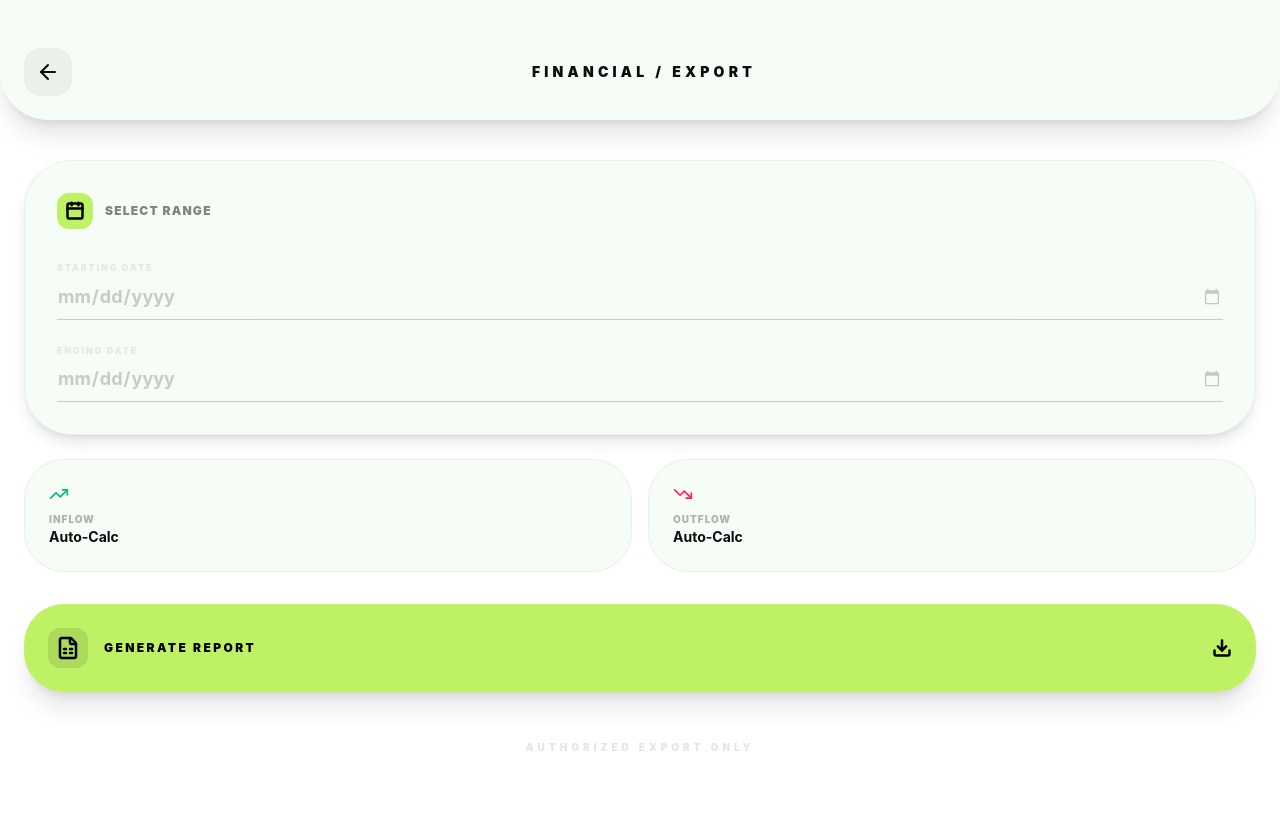
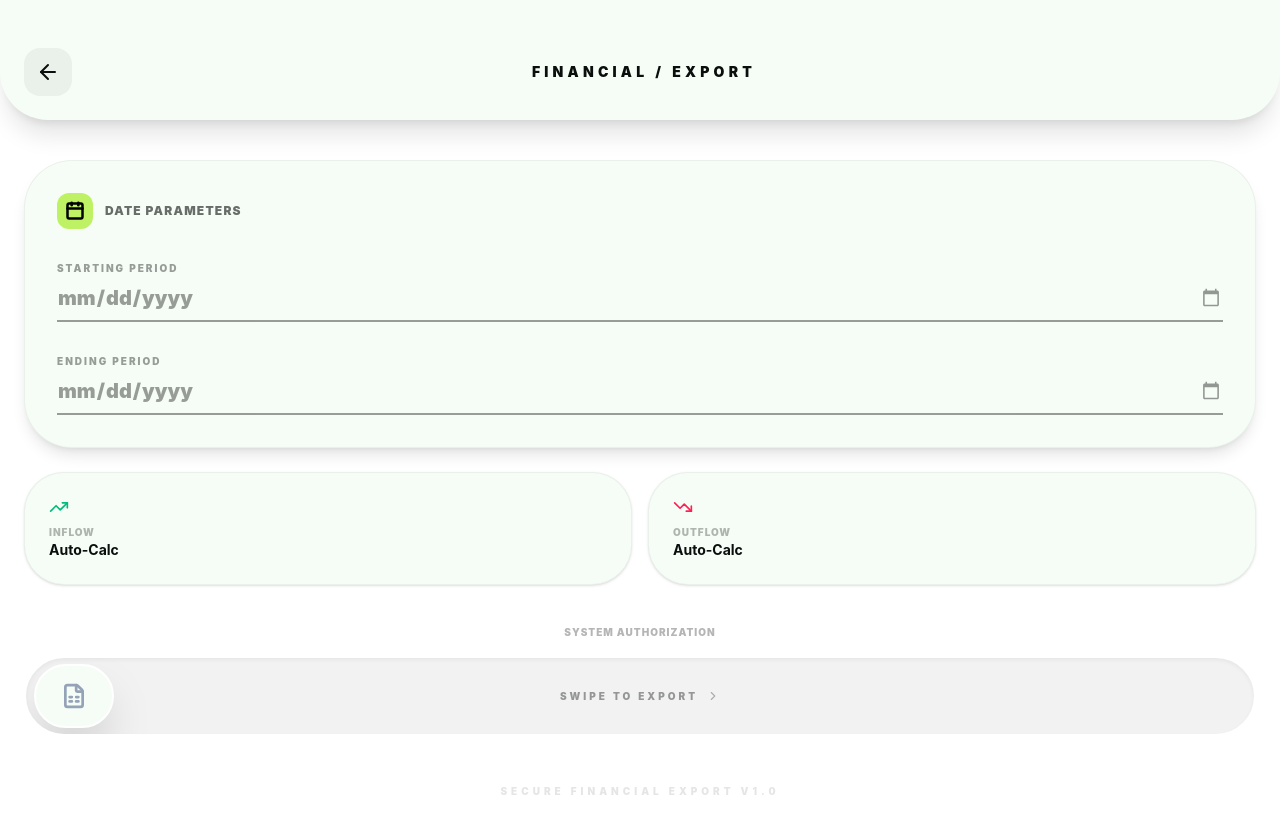
Before and after one commit to Rishi00009/money-app-fro, a React (Vite) app: page /reports in a window 1280 px wide. Shown: the top 834 px of the page. Before the commit the page ends 803 px from the top, so only its background shows below. Built offline with nearby package versions, Linux system fonts and the light colour scheme.

Commit message:
profile page pill change

```diff
--- a/src/pages/Profile.jsx
+++ b/src/pages/Profile.jsx
@@ -27,14 +27,15 @@ const Profile = () => {
     banks: []
   });
 
-  // --- Animation & Swipe Logic ---
+  // --- Theme-Linked Animation Logic ---
   const x = useMotionValue(0);
-  // Text fades as you swipe
   const opacity = useTransform(x, [0, 150], [1, 0]);
-  // Icon turns red as it nears the logout threshold
-  const iconColor = useTransform(x, [0, 180], ["#94a3b8", "#ef4444"]);
-  // Background fill follows the handle
-  const bgWidth = useTransform(x, [0, 220], ["0%", "100%"]);
+
+  // Color transition: Moss Green (#41644A) -> Sunset Orange (#E9833D)
+  const iconColor = useTransform(x, [0, 180], ["#41644A", "#E9833D"]);
+
+  // Swipe fill width based on handle position
+  const bgWidth = useTransform(x, [0, 220], ["0px", "260px"]);
 
   useEffect(() => {
     const fetchProfile = async () => {
@@ -89,7 +90,7 @@ const Profile = () => {
       haptic.success();
     } catch (err) {
       haptic.error();
-      alert("Sync Failed: Check connection or file size");
+      alert("Sync Failed: System error or connection lost.");
     } finally {
       setSaving(false);
     }
@@ -123,8 +124,8 @@ const Profile = () => {
   return (
     <div className="min-h-screen pb-32 transition-colors duration-500" style={{ backgroundColor: 'var(--bg-primary)' }}>
 
-      {/* 1. Header */}
-      <header className="p-6 pt-12 flex justify-between items-center border-b border-black/5 shadow-sm" style={{ backgroundColor: 'var(--bg-secondary)', borderRadius: '0 0 3rem 3rem' }}>
+      {/* 1. HEADER */}
+      <header className="p-6 pt-12 flex justify-between items-center border-b border-black/5" style={{ backgroundColor: 'var(--bg-secondary)', borderRadius: '0 0 3rem 3rem' }}>
         <button onClick={() => { haptic.light(); navigate('/home'); }} className="p-3 rounded-2xl bg-black/5 active:scale-90 transition-transform">
           <ArrowLeft size={24} style={{ color: 'var(--text-main)' }} />
         </button>
@@ -139,7 +140,7 @@ const Profile = () => {
         </button>
       </header>
 
-      {/* 2. Avatar Profile Section */}
+      {/* 2. AVATAR SECTION */}
       <div className="flex flex-col items-center mt-10 mb-12">
         <div className="relative">
           <div className="w-32 h-32 rounded-[3rem] border-2 flex items-center justify-center overflow-hidden shadow-2xl" style={{ backgroundColor: 'var(--bg-secondary)', borderColor: 'var(--brand-color)' }}>
@@ -161,12 +162,12 @@ const Profile = () => {
       </div>
 
       <section className="px-8 space-y-8">
-        {/* Identity Fields */}
+        {/* Identity Inputs */}
         {[
           { label: 'Legal Identity', icon: <User size={18} />, key: 'name' },
           { label: 'Handle / Alias', icon: <Mail size={18} />, key: 'username' }
         ].map((field) => (
-          <div key={field.key} className="border-b-2 pb-3 transition-colors" style={{ borderColor: 'var(--text-main)', opacity: 0.8 }}>
+          <div key={field.key} className="border-b-2 pb-3 transition-colors" style={{ borderColor: 'var(--text-main)', opacity: 0.6 }}>
             <label className="text-[9px] uppercase font-black tracking-widest block mb-2 opacity-40" style={{ color: 'var(--text-main)' }}>{field.label}</label>
             <div className="flex items-center gap-4">
               <span style={{ color: 'var(--brand-color)' }}>{field.icon}</span>
@@ -180,26 +181,7 @@ const Profile = () => {
           </div>
         ))}
 
-        {/* Password Reset */}
-        <div className="border-b-2 pb-3 transition-colors" style={{ borderColor: 'var(--text-main)', opacity: 0.8 }}>
-          <label className="text-[9px] uppercase font-black tracking-widest block mb-2 opacity-40" style={{ color: 'var(--text-main)' }}>Reset Security Key</label>
-          <div className="flex items-center gap-4">
-            <Lock size={18} style={{ color: 'var(--brand-color)' }} />
-            <input
-              type={showPassword ? "text" : "password"}
-              placeholder="••••••••"
-              className="bg-transparent outline-none w-full font-bold text-lg"
-              style={{ color: 'var(--text-main)' }}
-              value={userData.password}
-              onChange={(e) => setUserData({...userData, password: e.target.value})}
-            />
-            <button onClick={() => { haptic.light(); setShowPassword(!showPassword); }} className="opacity-30" style={{ color: 'var(--text-main)' }}>
-              {showPassword ? <EyeOff size={18} /> : <Eye size={18} />}
-            </button>
-          </div>
-        </div>
-
-        {/* Global Banks */}
+        {/* Account Management */}
         <div className="space-y-4 pt-4">
           <label className="text-[9px] uppercase font-black tracking-widest block opacity-40" style={{ color: 'var(--text-main)' }}>Linked Global Accounts</label>
           <div className="relative flex items-center">
@@ -243,13 +225,13 @@ const Profile = () => {
           </div>
         </div>
 
-        {/* --- 3. SWIPE TO LOGOUT --- */}
+        {/* --- 3. PILL SWIPE TO LOGOUT --- */}
         <div className="pt-12">
           <label className="text-[9px] uppercase font-black tracking-widest block mb-4 text-center opacity-30" style={{ color: 'var(--text-main)' }}>System Security</label>
 
           <div className="relative w-full h-20 rounded-[2.5rem] flex items-center p-2 overflow-hidden border-2 shadow-inner" style={{ backgroundColor: 'var(--bg-secondary)', borderColor: 'var(--bg-primary)' }}>
 
-            {/* Background Hint Text */}
+            {/* Hint Text */}
             <motion.div
               style={{ opacity }}
               className="absolute inset-0 flex items-center justify-center pointer-events-none"
@@ -259,13 +241,13 @@ const Profile = () => {
               </span>
             </motion.div>
 
-            {/* Swipe Progress Fill */}
+            {/* Sunset Orange Swipe Fill */}
             <motion.div
                className="absolute left-0 top-0 bottom-0 pointer-events-none"
-               style={{ width: bgWidth, backgroundColor: 'rgba(239, 68, 68, 0.05)' }}
+               style={{ width: bgWidth, backgroundColor: 'rgba(233, 131, 61, 0.1)' }}
             />
 
-            {/* Pill-Shaped Logout Handle */}
+            {/* PILL HANDLE */}
             <motion.div
               drag="x"
               dragConstraints={{ left: 0, right: 220 }}
@@ -279,7 +261,7 @@ const Profile = () => {
                   x.set(0);
                 }
               }}
-              className="z-10 w-20 h-16 shadow-2xl flex items-center justify-center cursor-grab active:cursor-grabbing border-2"
+              className="z-10 w-24 h-16 shadow-2xl flex items-center justify-center cursor-grab active:cursor-grabbing border-2"
               style={{
                 borderRadius: '2rem',
                 backgroundColor: 'var(--bg-secondary)',
--- a/src/pages/Reports.jsx
+++ b/src/pages/Reports.jsx
@@ -1,45 +1,72 @@
 import React, { useState } from 'react';
 import { useNavigate } from 'react-router-dom';
+import { motion, useMotionValue, useTransform, AnimatePresence } from 'framer-motion';
 import {
   ArrowLeft,
   Calendar,
   Download,
   FileSpreadsheet,
   TrendingUp,
-  TrendingDown
+  TrendingDown,
+  Check,
+  ChevronRight
 } from 'lucide-react';
+import { haptic } from '../utils/haptics';
 
 const Reports = () => {
   const navigate = useNavigate();
   const [dateRange, setDateRange] = useState({ from: '', to: '' });
   const [loading, setLoading] = useState(false);
+  const [isDownloaded, setIsDownloaded] = useState(false);
+
+  // --- Swipe Logic ---
+  const x = useMotionValue(0);
+  const opacity = useTransform(x, [0, 100], [1, 0]);
+  // Color transitions from Gray to Brand color as user swipes
+  const swipeBg = useTransform(x, [0, 200], ["rgba(0,0,0,0.05)", "var(--brand-color)"]);
+  const iconColor = useTransform(x, [0, 200], ["#94a3b8", "#000000"]);
 
   const handleDownload = async () => {
     if (!dateRange.from || !dateRange.to) {
+      haptic.error();
       alert("Please select a valid date range");
+      x.set(0); // Snap back
       return;
     }
+
     setLoading(true);
+    haptic.medium();
+
     try {
       const token = localStorage.getItem('token');
       const downloadUrl = `https://money-app-back.onrender.com/api/transactions/download?from=${dateRange.from}&to=${dateRange.to}&token=${token}`;
+
       window.open(downloadUrl, '_blank');
-      setLoading(false);
+
+      setIsDownloaded(true);
+      haptic.success();
+
+      // Reset after 3 seconds
+      setTimeout(() => {
+        setIsDownloaded(false);
+        setLoading(false);
+        x.set(0);
+      }, 3000);
+
     } catch (err) {
       setLoading(false);
-      alert("Failed to generate report.");
+      haptic.error();
+      alert("Download failed.");
+      x.set(0);
     }
   };
 
   return (
     <div className="min-h-screen pb-12 select-none transition-colors duration-500" style={{ backgroundColor: 'var(--bg-primary)' }}>
 
-      {/* HEADER - Uses secondary bg and main text */}
+      {/* HEADER */}
       <header className="p-6 pt-12 flex justify-between items-center shadow-xl" style={{ backgroundColor: 'var(--bg-secondary)', borderRadius: '0 0 3rem 3rem' }}>
-        <button
-          onClick={() => navigate('/home')}
-          className="p-3 rounded-2xl bg-black/5 active:scale-90 transition-transform"
-        >
+        <button onClick={() => navigate('/home')} className="p-3 rounded-2xl bg-black/5 active:scale-90 transition-transform">
           <ArrowLeft size={24} style={{ color: 'var(--text-main)' }} />
         </button>
         <h1 className="text-sm font-black uppercase tracking-[0.3em]" style={{ color: 'var(--text-main)' }}>Financial / Export</h1>
@@ -53,27 +80,27 @@ const Reports = () => {
             <div className="p-2 rounded-xl" style={{ backgroundColor: 'var(--brand-color)', color: '#000' }}>
               <Calendar size={20} strokeWidth={3} />
             </div>
-            {/* FIXED: Added var(--text-main) with opacity */}
-            <h2 className="text-xs font-black uppercase tracking-widest" style={{ color: 'var(--text-main)', opacity: 0.5 }}>Select Range</h2>
+            <h2 className="text-xs font-black uppercase tracking-widest" style={{ color: 'var(--text-main)', opacity: 0.6 }}>Date Parameters</h2>
           </div>
 
-          <div className="space-y-6">
-            <div className="relative border-b pb-2" style={{ borderColor: 'var(--text-main)', opacity: 0.2 }}>
-              <label className="text-[9px] font-black uppercase tracking-[0.2em] block mb-2" style={{ color: 'var(--text-main)', opacity: 0.4 }}>Starting Date</label>
-              {/* FIXED: Added color and color-scheme to ensure the calendar icon is visible in dark/light mode */}
+          <div className="space-y-8">
+            {/* START DATE - Increased visibility */}
+            <div className="relative border-b-2 pb-2" style={{ borderColor: 'var(--text-main)', opacity: 0.4 }}>
+              <label className="text-[10px] font-black uppercase tracking-[0.2em] block mb-2" style={{ color: 'var(--text-main)' }}>Starting Period</label>
               <input
                 type="date"
-                className="w-full bg-transparent outline-none font-bold text-lg cursor-pointer"
+                className="w-full bg-transparent outline-none font-black text-xl cursor-pointer"
                 style={{ color: 'var(--text-main)', colorScheme: 'light dark' }}
                 onChange={(e) => setDateRange({ ...dateRange, from: e.target.value })}
               />
             </div>
 
-            <div className="relative border-b pb-2" style={{ borderColor: 'var(--text-main)', opacity: 0.2 }}>
-              <label className="text-[9px] font-black uppercase tracking-[0.2em] block mb-2" style={{ color: 'var(--text-main)', opacity: 0.4 }}>Ending Date</label>
+            {/* END DATE - Increased visibility */}
+            <div className="relative border-b-2 pb-2" style={{ borderColor: 'var(--text-main)', opacity: 0.4 }}>
+              <label className="text-[10px] font-black uppercase tracking-[0.2em] block mb-2" style={{ color: 'var(--text-main)' }}>Ending Period</label>
               <input
                 type="date"
-                className="w-full bg-transparent outline-none font-bold text-lg cursor-pointer"
+                className="w-full bg-transparent outline-none font-black text-xl cursor-pointer"
                 style={{ color: 'var(--text-main)', colorScheme: 'light dark' }}
                 onChange={(e) => setDateRange({ ...dateRange, to: e.target.value })}
               />
@@ -81,41 +108,92 @@ const Reports = () => {
           </div>
         </section>
 
-        {/* QUICK STATS - Removed white/5 and text-white */}
+        {/* QUICK STATS */}
         <div className="grid grid-cols-2 gap-4 mt-6">
-          <div className="p-6 rounded-[2.5rem] border border-black/5" style={{ backgroundColor: 'var(--bg-secondary)' }}>
+          <div className="p-6 rounded-[2.5rem] border border-black/5 shadow-sm" style={{ backgroundColor: 'var(--bg-secondary)' }}>
              <TrendingUp className="text-emerald-500 mb-2" size={20} />
-             <p className="text-[10px] font-black uppercase tracking-widest" style={{ color: 'var(--text-main)', opacity: 0.3 }}>Inflow</p>
+             <p className="text-[10px] font-black uppercase tracking-widest opacity-30" style={{ color: 'var(--text-main)' }}>Inflow</p>
              <p className="text-sm font-bold" style={{ color: 'var(--text-main)' }}>Auto-Calc</p>
           </div>
-          <div className="p-6 rounded-[2.5rem] border border-black/5" style={{ backgroundColor: 'var(--bg-secondary)' }}>
+          <div className="p-6 rounded-[2.5rem] border border-black/5 shadow-sm" style={{ backgroundColor: 'var(--bg-secondary)' }}>
              <TrendingDown className="text-rose-500 mb-2" size={20} />
-             <p className="text-[10px] font-black uppercase tracking-widest" style={{ color: 'var(--text-main)', opacity: 0.3 }}>Outflow</p>
+             <p className="text-[10px] font-black uppercase tracking-widest opacity-30" style={{ color: 'var(--text-main)' }}>Outflow</p>
              <p className="text-sm font-bold" style={{ color: 'var(--text-main)' }}>Auto-Calc</p>
           </div>
         </div>
 
-        {/* DOWNLOAD BUTTON */}
-        <button
-          onClick={handleDownload}
-          disabled={loading}
-          className="w-full mt-8 p-6 rounded-[2.5rem] flex items-center justify-between group active:scale-95 transition-all shadow-xl"
-          style={{ backgroundColor: 'var(--brand-color)' }}
-        >
-          <div className="flex items-center gap-4">
-            <div className="p-2 bg-black/10 rounded-xl text-black">
-              <FileSpreadsheet size={24} strokeWidth={2.5} />
-            </div>
-            <span className="font-black text-xs uppercase tracking-[0.2em] text-black">
-              {loading ? 'Compiling...' : 'Generate Report'}
-            </span>
-          </div>
-          <Download className="text-black group-hover:translate-y-1 transition-transform" size={20} strokeWidth={3} />
-        </button>
+        {/* SWIPE TO GENERATE REPORT */}
+        <div className="mt-10">
+          <label className="text-[10px] uppercase font-black tracking-widest block mb-4 text-center opacity-30" style={{ color: 'var(--text-main)' }}>System Authorization</label>
+
+          <motion.div
+            className="relative h-20 w-full rounded-[2.5rem] flex items-center p-2 overflow-hidden border-2 shadow-inner"
+            style={{ backgroundColor: 'var(--bg-secondary)', borderColor: 'var(--bg-primary)', backgroundColor: swipeBg }}
+          >
+            {/* Hint Text */}
+            <motion.div
+              style={{ opacity }}
+              className="absolute inset-0 flex items-center justify-center pointer-events-none"
+            >
+              <span className="text-[10px] font-black uppercase tracking-[0.3em] flex items-center gap-2" style={{ color: 'var(--text-main)', opacity: 0.4 }}>
+                Swipe to Export <ChevronRight size={14} className="animate-pulse" />
+              </span>
+            </motion.div>
+
+            {/* Handle */}
+            <motion.div
+              drag="x"
+              dragConstraints={{ left: 0, right: 240 }}
+              dragElastic={0.1}
+              dragSnapToOrigin={!isDownloaded}
+              style={{ x }}
+              onDragStart={() => haptic.light()}
+              onDragEnd={(_, info) => {
+                if (info.offset.x > 180 && !loading) {
+                  handleDownload();
+                } else {
+                  haptic.light();
+                  x.set(0);
+                }
+              }}
+              className="z-10 w-20 h-16 shadow-2xl flex items-center justify-center cursor-grab active:cursor-grabbing border-2"
+              style={{
+                borderRadius: '2rem',
+                backgroundColor: isDownloaded ? '#10b981' : 'var(--bg-secondary)',
+                borderColor: 'var(--bg-primary)'
+              }}
+            >
+              <AnimatePresence mode="wait">
+                {isDownloaded ? (
+                  <motion.div key="success" initial={{ scale: 0 }} animate={{ scale: 1 }}>
+                    <Check className="text-white" size={28} strokeWidth={4} />
+                  </motion.div>
+                ) : (
+                  <motion.div key="idle" style={{ color: iconColor }}>
+                    {loading ? <Loader2 className="animate-spin" size={26} /> : <FileSpreadsheet size={26} strokeWidth={2.5} />}
+                  </motion.div>
+                )}
+              </AnimatePresence>
+            </motion.div>
+
+            {/* Success Message overlay */}
+            <AnimatePresence>
+              {isDownloaded && (
+                <motion.div
+                  initial={{ opacity: 0, x: 20 }}
+                  animate={{ opacity: 1, x: 0 }}
+                  className="absolute right-8 pointer-events-none"
+                >
+                  <span className="text-[10px] font-black uppercase tracking-widest text-white">Report Exported</span>
+                </motion.div>
+              )}
+            </AnimatePresence>
+          </motion.div>
+        </div>
       </div>
 
       <div className="px-10 mt-12 text-center font-black text-[10px] uppercase tracking-[0.4em]" style={{ color: 'var(--text-main)', opacity: 0.1 }}>
-        Authorized Export Only
+        Secure Financial Export v1.0
       </div>
     </div>
   );
```
